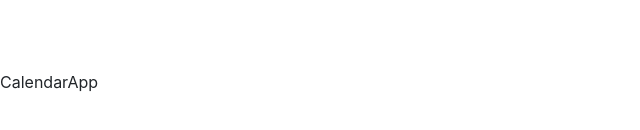
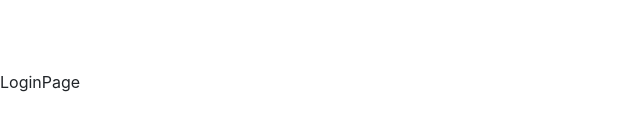
Before and after one commit to arieladasme/calendar, a React (Vite) app: page /auth in a window 1280 px wide. Shown: the part 318-448 px from the top of the page, without its empty margins (0-640 px from the left). Built offline with nearby package versions, Linux system fonts and the light colour scheme.

Commit message:
creating routes

```diff
--- a/src/CalendarApp.jsx
+++ b/src/CalendarApp.jsx
@@ -1,3 +1,10 @@
+import { BrowserRouter } from 'react-router-dom'
+import { AppRouter } from './router'
+
 export const CalendarApp = () => {
-  return <div>CalendarApp</div>
+  return (
+    <BrowserRouter>
+      <AppRouter />
+    </BrowserRouter>
+  )
 }
--- /dev/null
+++ b/src/auth/index.js
@@ -0,0 +1 @@
+export * from './pages/LoginPage'
--- /dev/null
+++ b/src/auth/pages/LoginPage.jsx
@@ -0,0 +1,3 @@
+export const LoginPage = () => {
+  return <div>LoginPage</div>
+}
--- /dev/null
+++ b/src/calendar/index.js
@@ -0,0 +1 @@
+export * from './pages/CalendarPage'
--- /dev/null
+++ b/src/calendar/pages/CalendarPage.jsx
@@ -0,0 +1,3 @@
+export const CalendarPage = () => {
+  return <div>CalendarPage</div>
+}
--- /dev/null
+++ b/src/router/AppRouter.jsx
@@ -0,0 +1,20 @@
+import { Route, Routes, Navigate } from 'react-router-dom'
+import { LoginPage } from '../auth'
+import { CalendarPage } from '../calendar'
+
+export const AppRouter = () => {
+  const authStatus = 'not-authenticated'
+
+  return (
+    <Routes>
+      {authStatus === 'not-authenticated' ? (
+        <Route path="/auth/*" element={<LoginPage />} />
+      ) : (
+        <Route path="/*" element={<CalendarPage />} />
+      )}
+
+      {/* not necessary */}
+      <Route path="/*" element={<Navigate to="/auth/login" />} />
+    </Routes>
+  )
+}
--- /dev/null
+++ b/src/router/index.js
@@ -0,0 +1 @@
+export * from './AppRouter'
```
